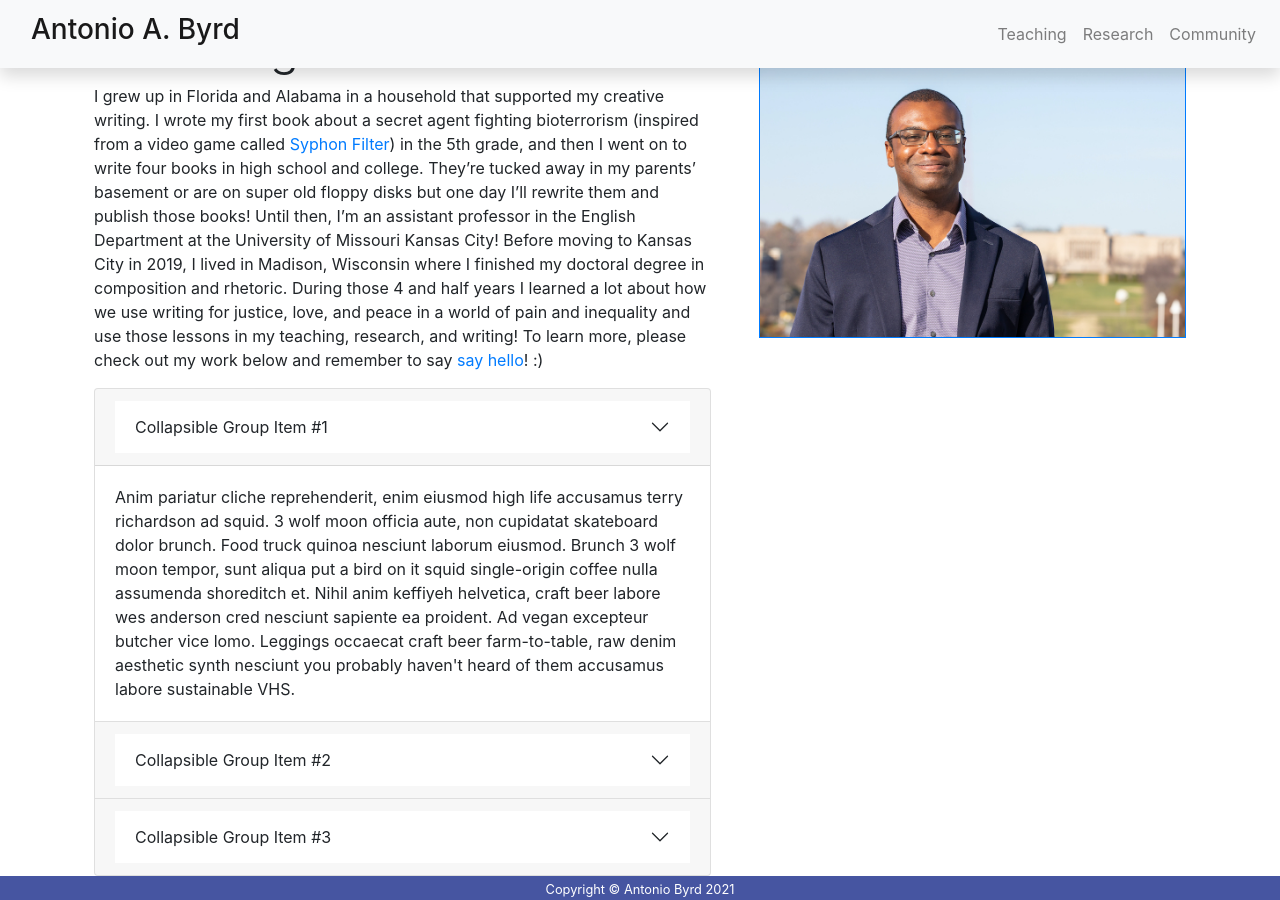
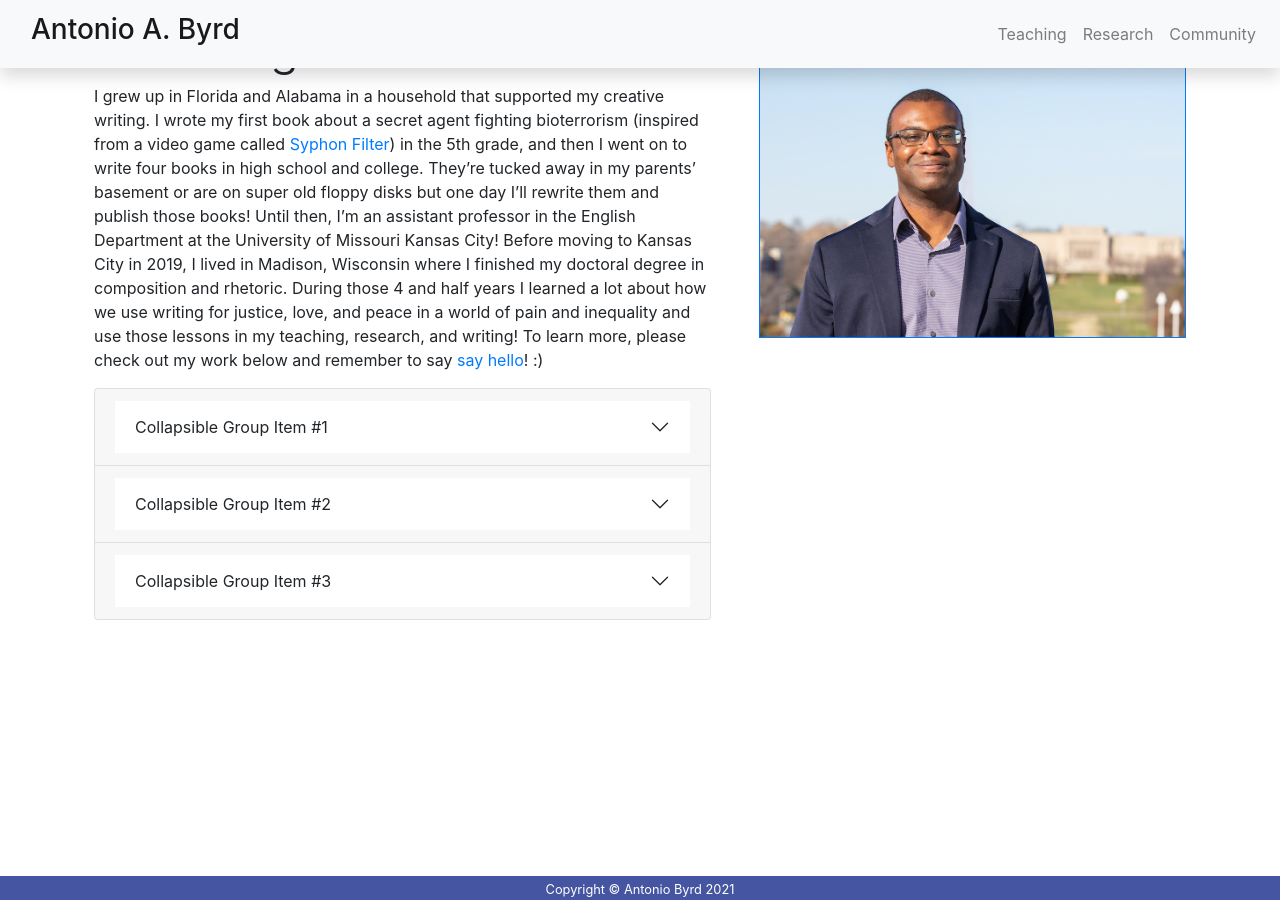
Before and after one commit to abyrd15/abyrd15.github.io, a Jekyll site: the page built from index.markdown, in a window 1280 px wide and 900 px high, scrolled down 1616 px. Built offline with Jekyll 4.4.1, drawn with Linux system fonts in a browser that asks for light colours; nearby versions of some CDN libraries.

Commit message:
Deleted show class

```diff
--- a/_includes/home/section_teaching.html
+++ b/_includes/home/section_teaching.html
@@ -15,7 +15,7 @@
                             </h2>
                           </div>
 
-                          <div id="collapseOne" class="collapse show" aria-labelledby="headingOne" data-parent="#accordionExample">
+                          <div id="collapseOne" class="collapse" aria-labelledby="headingOne" data-parent="#accordionExample">
                             <div class="card-body">
                               Anim pariatur cliche reprehenderit, enim eiusmod high life accusamus terry richardson ad squid. 3 wolf moon officia aute, non cupidatat skateboard dolor brunch. Food truck quinoa nesciunt laborum eiusmod. Brunch 3 wolf moon tempor, sunt aliqua put a bird on it squid single-origin coffee nulla assumenda shoreditch et. Nihil anim keffiyeh helvetica, craft beer labore wes anderson cred nesciunt sapiente ea proident. Ad vegan excepteur butcher vice lomo. Leggings occaecat craft beer farm-to-table, raw denim aesthetic synth nesciunt you probably haven't heard of them accusamus labore sustainable VHS.
                             </div>
```
